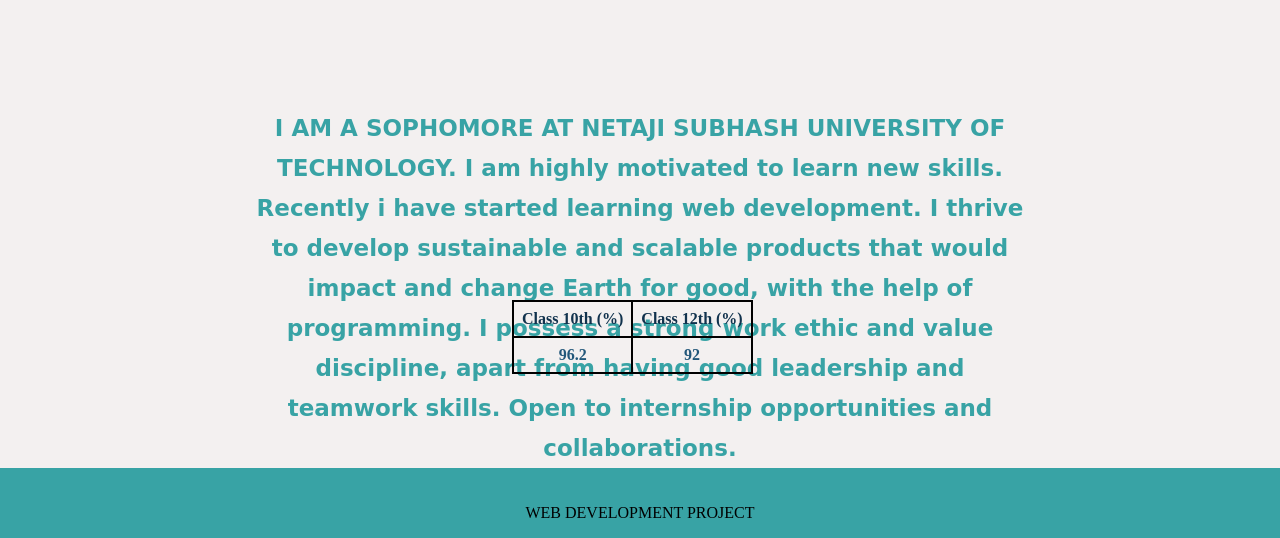
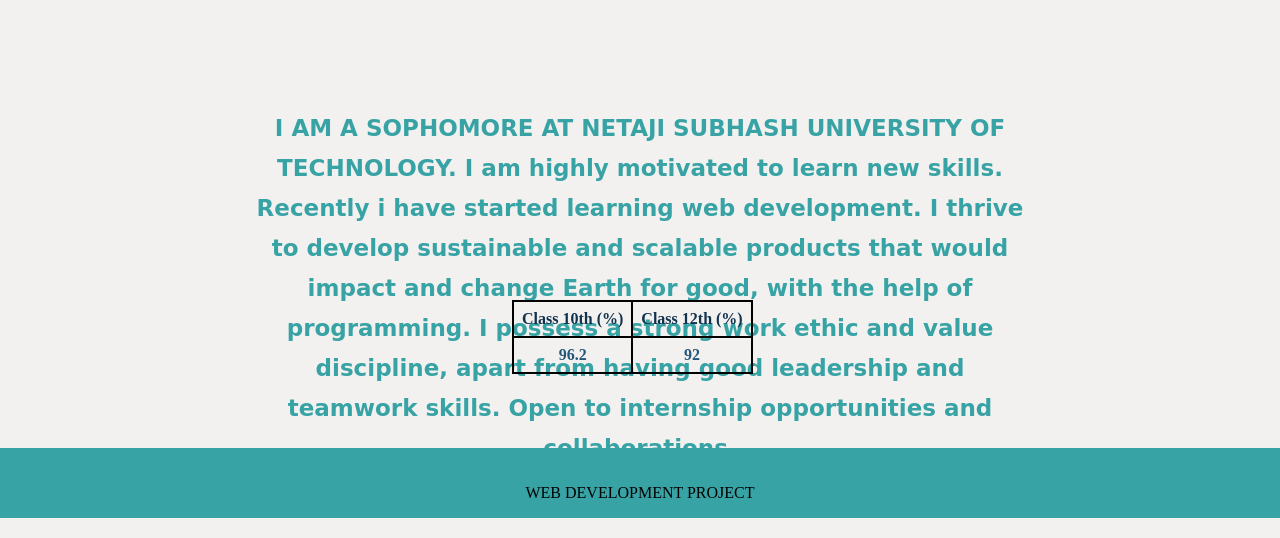
Before and after one commit to Sohamk27/PORTFOLIO, a plain HTML site: page index.html in a window 1280 px wide. Shown: the part 482-1020 px from the top of the page. Drawn offline with Linux system fonts and the light colour scheme; a web font is replaced by a local one.

Commit message:
Update style.css

```diff
--- a/css/style.css
+++ b/css/style.css
@@ -476,7 +476,7 @@ hr
     margin: 0;
     width: 100%;
     position: absolute;
-    top: 950px;
+    top: 930px;
 }
 #marks
 {
```
